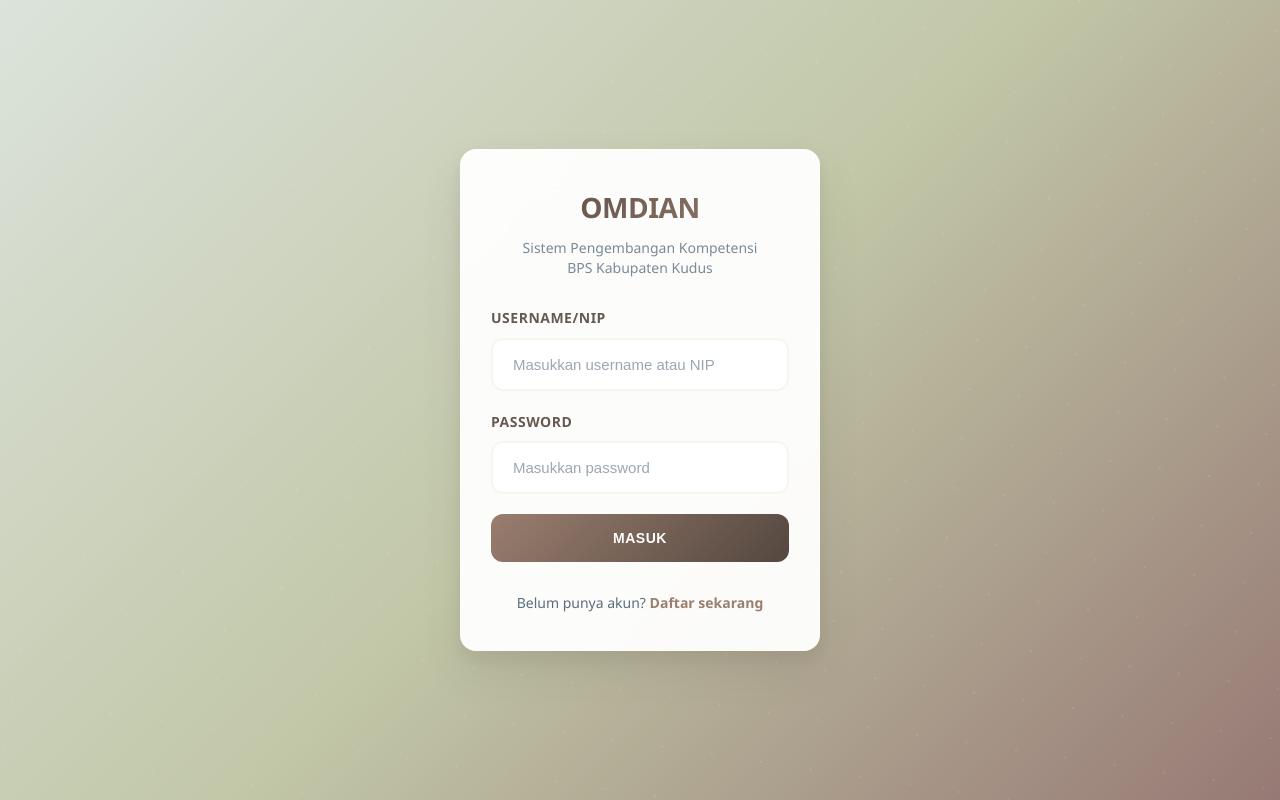
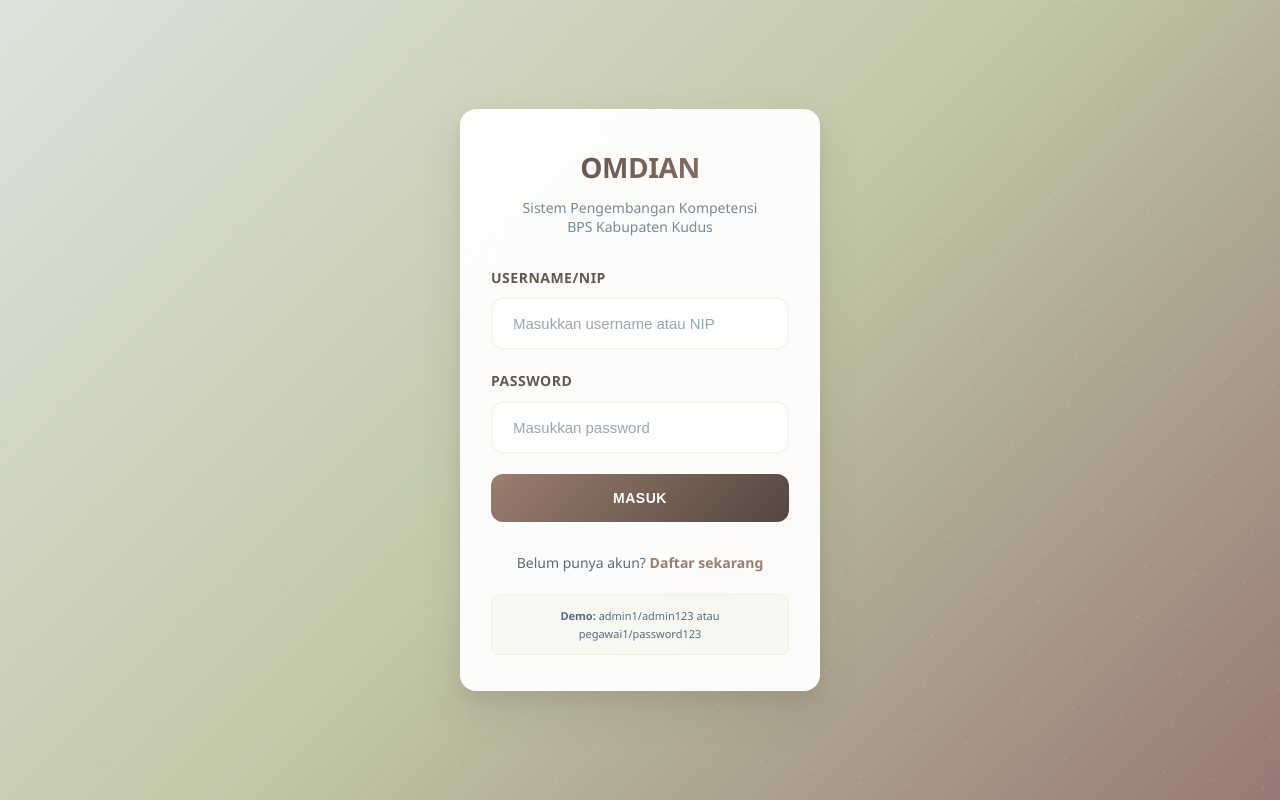
Before and after one commit to aura130603/OMDIAN, a Next.js app: page /login in a window 1280 px wide. Built offline with nearby package versions, Linux system fonts and the light colour scheme.

Commit message:
Add small demo account notice to login page
cgen-58242a80e7e845f3b7cbd697ee347a21

```diff
--- a/pages/login.js
+++ b/pages/login.js
@@ -109,6 +109,19 @@ export default function Login() {
           <a href="/register" className="auth-link"> Daftar sekarang</a>
         </div>
 
+        <div style={{
+          marginTop: '20px',
+          padding: '12px',
+          backgroundColor: 'rgba(203, 210, 164, 0.1)',
+          borderRadius: '8px',
+          fontSize: '11px',
+          color: 'var(--text-medium)',
+          textAlign: 'center',
+          border: '1px solid rgba(203, 210, 164, 0.2)'
+        }}>
+          <strong>Demo:</strong> admin1/admin123 atau pegawai1/password123
+        </div>
+
       </div>
     </div>
   )
```
